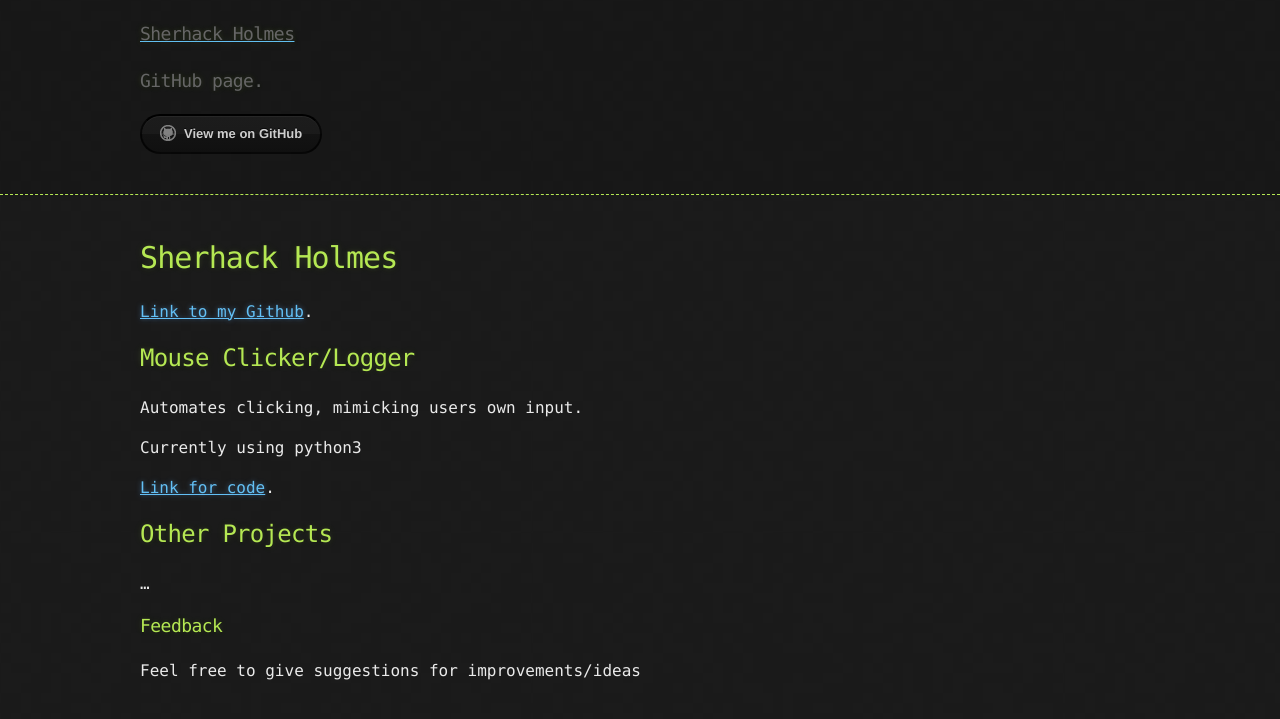
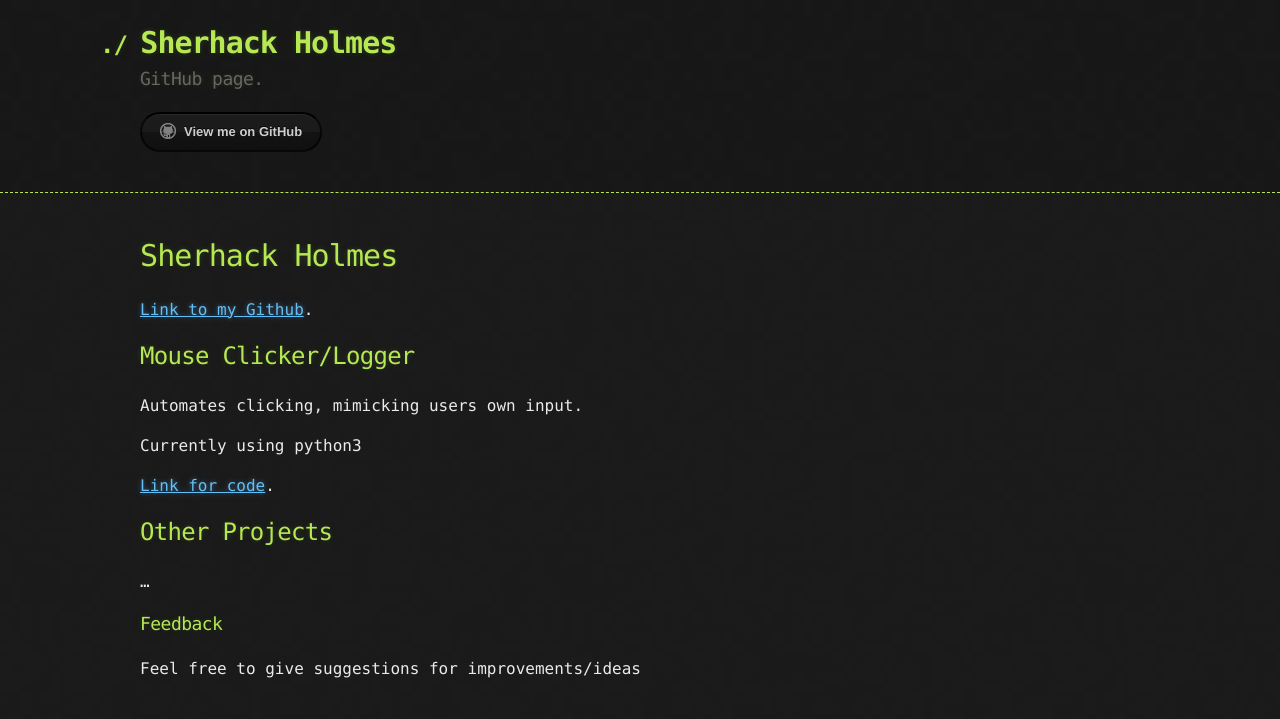
Before and after one commit to sherhack/sherhack.github.io, a Jekyll site: the page built from index.md, in a window 1280 px wide. Shown: the top 719 px of the page. Built offline with Jekyll 4.4.1, drawn with Linux system fonts in a browser that asks for light colours; our own code applies the rules of GitHub Pages for plain Markdown files.

Commit message:
Update default.html

```diff
--- a/_layouts/default.html
+++ b/_layouts/default.html
@@ -13,9 +13,10 @@
 
     <header>
       <div class="container">
+          <h1>{{ site.title }}
         <a href="{{ site.github }}">
-          <h2>{{ site.title }}</h2>
         </a>
+          </h1>
         <h2>{{ site.description }}</h2>
 
         <section id="downloads">
```
